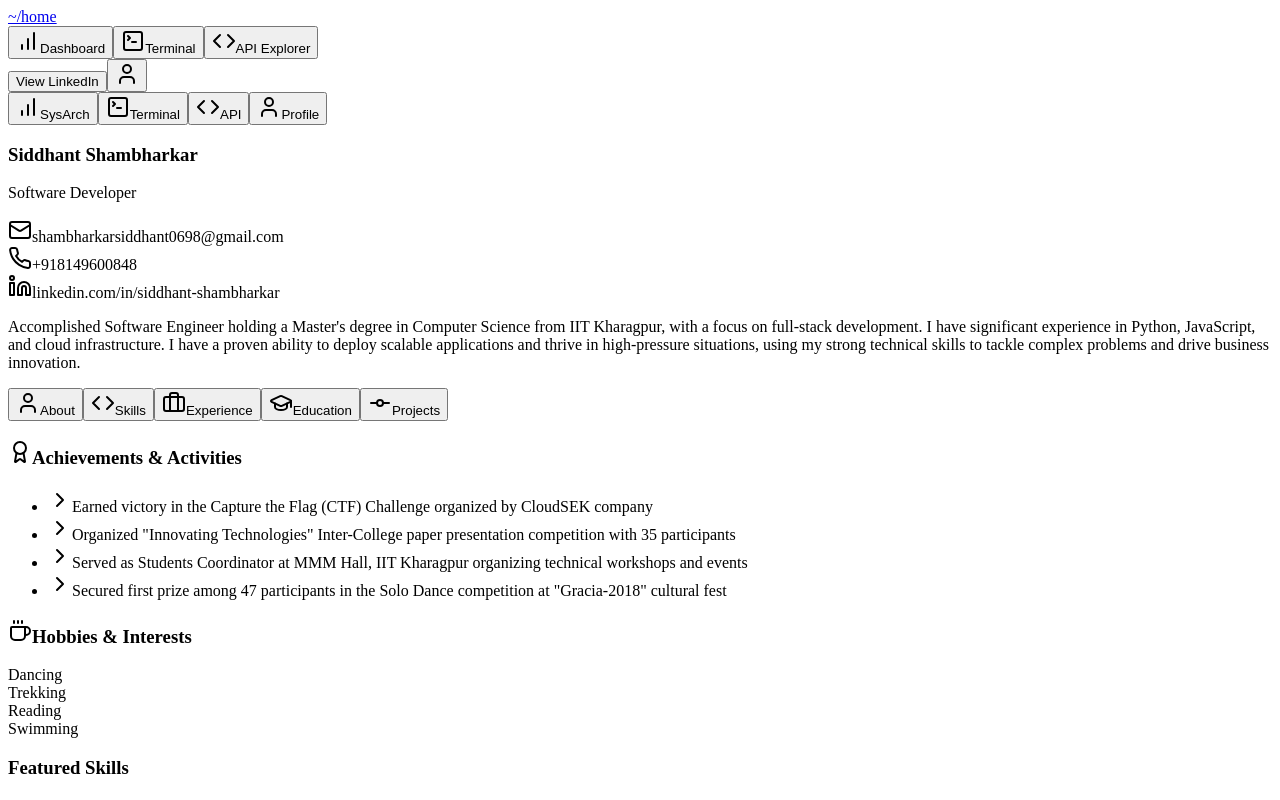
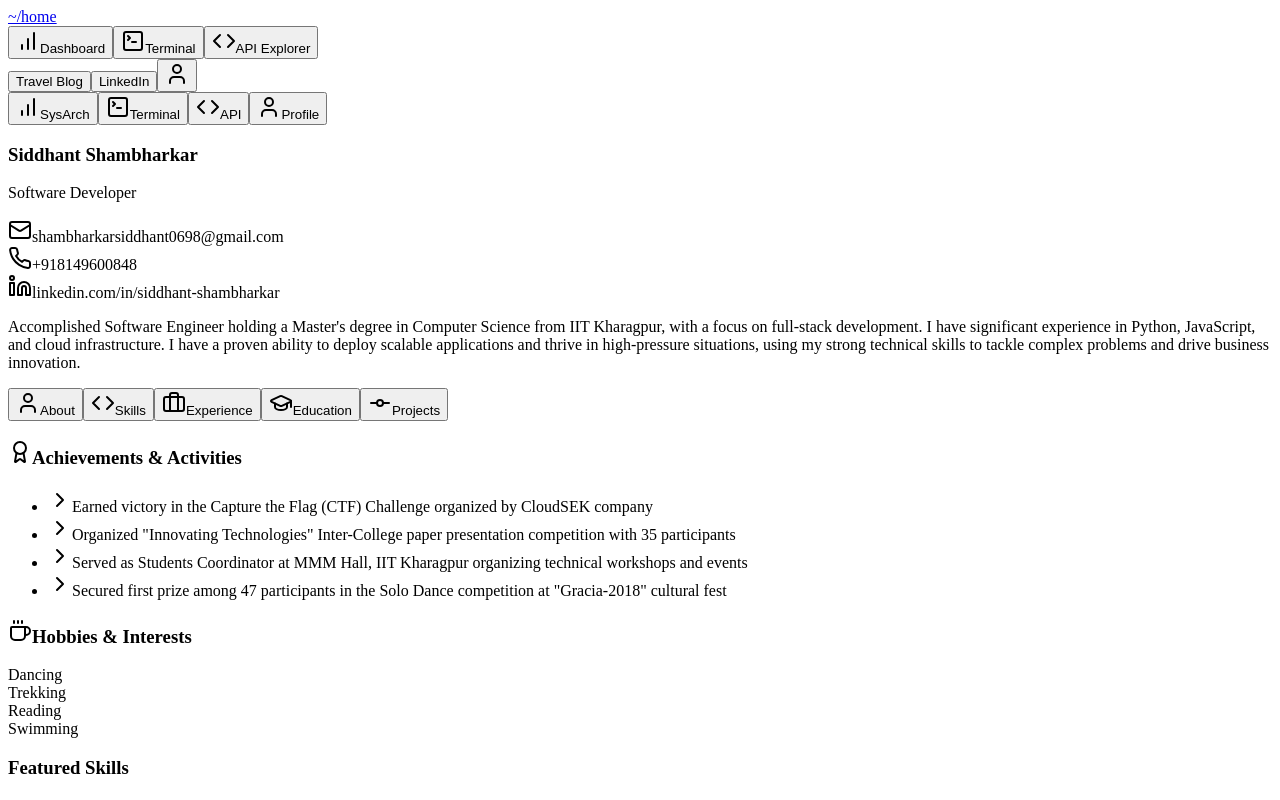
Before and after one commit to shambharkar-siddhant/siddhant-portfolio, a React (Vite) app in the folder client/: page /profile in a window 1280 px wide. Shown: the top 800 px of the page. Built offline with nearby package versions, Linux system fonts and the light colour scheme.

Commit message:
added travel blog link

```diff
--- a/client/src/components/Header.tsx
+++ b/client/src/components/Header.tsx
@@ -70,9 +70,18 @@ export default function Header() {
             variant="outline"
             size="sm"
             className="hidden md:flex text-gray-100"
+            onClick={() => window.open("https://siddhants-travel-tails.vercel.app/", "_blank")}
+          >
+            Travel Blog
+          </Button>
+
+          <Button
+            variant="outline"
+            size="sm"
+            className="hidden md:flex text-gray-100"
             onClick={() => window.open("https://www.linkedin.com/in/siddhant-shambharkar/", "_blank")}
           >
-            View LinkedIn
+            LinkedIn
           </Button>
           <Button
             variant={isProfileActive ? "default" : "ghost"}
--- a/client/src/pages/HomePage.tsx
+++ b/client/src/pages/HomePage.tsx
@@ -398,9 +398,9 @@ export default function HomePage() {
             Go ahead, explore the repo of me.
           </h2>
           <p className="text-lg text-muted-foreground mb-8 text-gray-100">
-            And if you're feeling brave (or just curious), hit the /api/contact
-            endpoint in the API Playground with your coordinates and a short message.
-            I promise my webhook (a.k.a. me) will respond—eventually.
+            If you made it this far and still think I'm cool— thank you!😇
+            <br /><br />  If you'd like to say hi or talk more
+            hit the /api/contect in API Playground. Promise I will reply instantly!
             <br /><br />
             That's it.
             <br />
```
